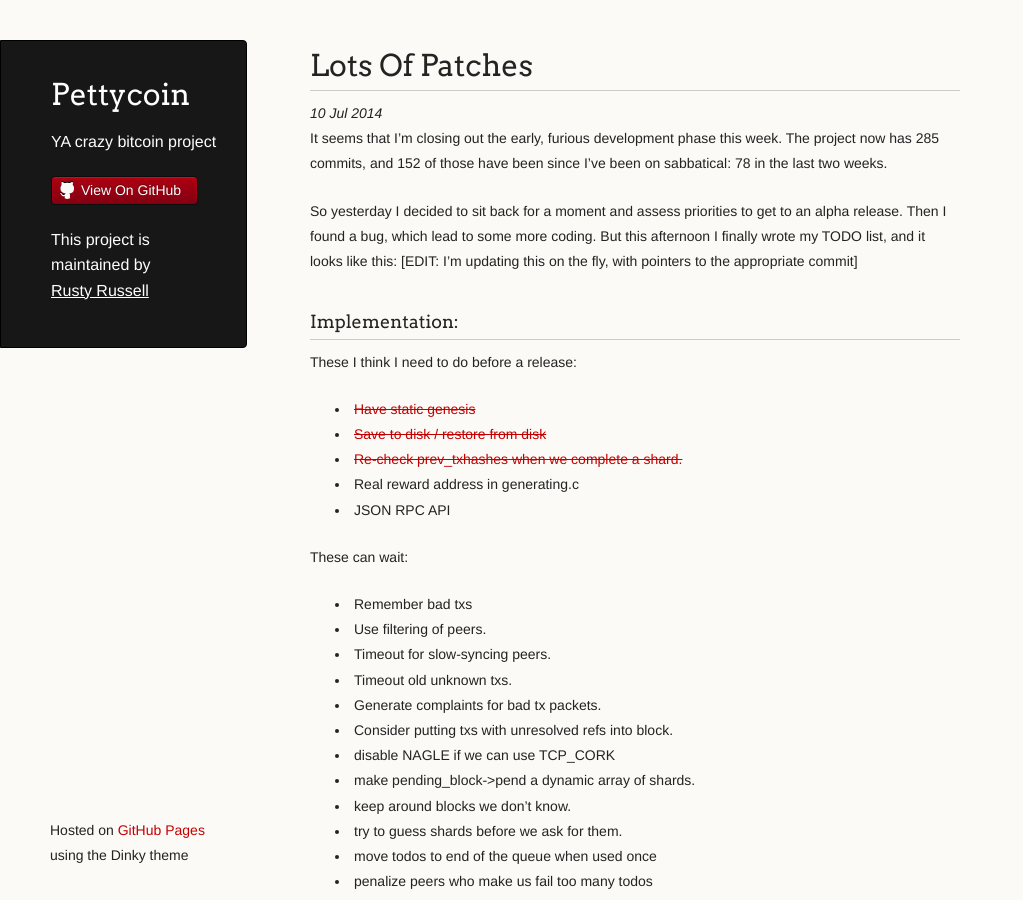
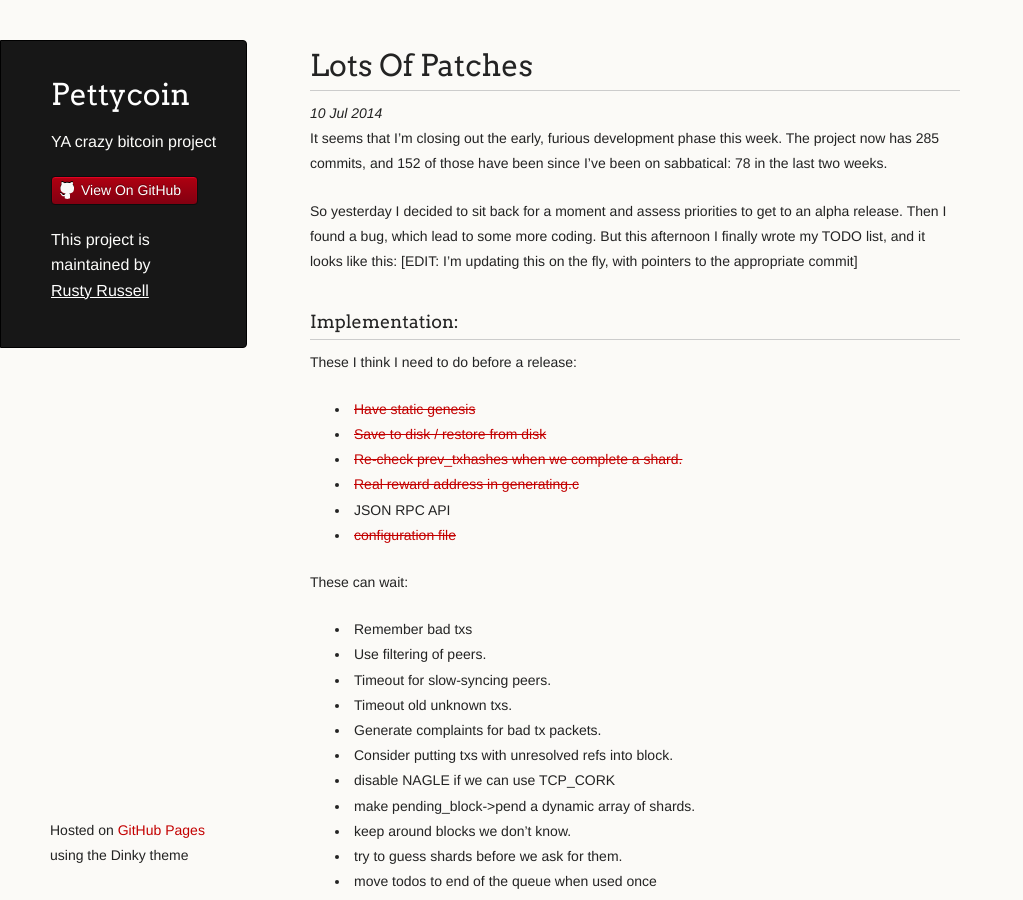
Before and after one commit to rustyrussell/pettycoin, a Jekyll site: the page built from _posts/2014-07-10-Lots-of-Patches.md, in a window 1280 px wide and 900 px high. Shown: the whole window, without its empty margins (0-1023 px from the left). Built offline with Jekyll 4.4.1, drawn with Linux system fonts in a browser that asks for light colours.

Commit message:
More TODO done
Signed-off-by: Rusty Russell <rusty@rustcorp.com.au>

```diff
--- a/_posts/2014-07-10-Lots-of-Patches.md
+++ b/_posts/2014-07-10-Lots-of-Patches.md
@@ -20,8 +20,9 @@
 * [<del>Have static genesis</del>](https://github.com/rustyrussell/pettycoin/commit/a170f12c00a3d53efd6fe9b0fae75f40f2cd71aa)
 * [<del>Save to disk / restore from disk</del>](https://github.com/rustyrussell/pettycoin/commit/0f7fbd7a011b1afbbf45237f65d5ecc1ef8ed116)
 * [<del>Re-check prev_txhashes when we complete a shard.</del>](https://github.com/rustyrussell/pettycoin/commit/0ec909cc65c11be52dd9e4ce3903619cca37c669)
-* Real reward address in generating.c
+* [<del>Real reward address in generating.c</del>](https://github.com/rustyrussell/pettycoin/commit/1fb70d009dd2aea29d46733feff88b3655bccfae)
 * JSON RPC API
+* [<del>configuration file</del>](https://github.com/rustyrussell/pettycoin/commit/9aa521aaa5206fc160ed8065394e0d89705e94f9)
 
 These can wait:
 
```
